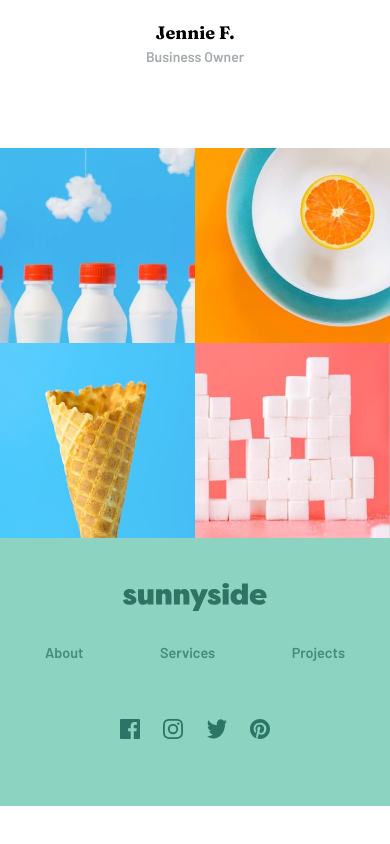
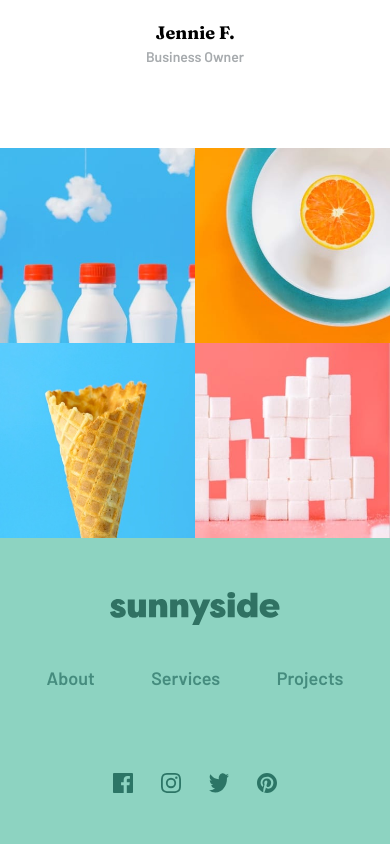
Before and after one commit to devhnry/sunnnyside-landing-page, a website built with Vite: page index.html in a window 390 px wide. Shown: the part 4174-5018 px from the top of the page. Before the commit the page ends 4980 px from the top, so only its background shows below. Built offline with nearby package versions, Linux system fonts and the light colour scheme.

Commit message:
Adjusted Footer Section , Wrapped Up Mobile Section

```diff
--- a/assets/sass/layout/_footer.scss
+++ b/assets/sass/layout/_footer.scss
@@ -1,20 +1,13 @@
 .footer{
     background: $clr-footer;
     display: grid;
-    gap: 3rem;
-    padding: 2.5rem;
-
-    &__box{
-        display: grid;
-        gap: 1.5rem;
-    }
+    padding: 3rem 2.16rem 4.45rem;
 
     &__logo{
-        width: 8rem;
+        width: 9.45rem;
         margin-inline: auto;
-
         filter: invert(27%) sepia(10%) saturate(2019%) hue-rotate(116deg) brightness(50%) contrast(88%);
-        fill: $clr-dark-400;
+        margin-bottom: 2.23rem;
     }
 
     &__list{
@@ -24,12 +17,16 @@
         justify-content: space-between;
         list-style: none;
         padding: 0;
+        margin-bottom: 4.45rem;
+        max-width: 16.5rem;
+        margin-inline: auto;
+
     }
 
     &__links{
         color: $clr-dark-100;
         text-decoration: none;
-        font-size: .8rem;
+        font-size: 1rem;
         font-family: $font-sans;
 
         &:hover{
@@ -39,13 +36,15 @@
 
     &__socials{
         display: flex;
-        gap: 1.3rem;
-        margin-inline: auto ;
+        gap: 1.56rem;
+        margin-inline: auto;
         margin-bottom: 1.2rem;
     }
 
     &__icons{
+        width: 1.12rem;
         cursor: pointer;
+        transition: all 150ms ease-in-out;
 
         &:hover{
             filter: brightness(0) invert(1);
--- a/index.html
+++ b/index.html
@@ -170,7 +170,6 @@
 
     <!-- ==== Footer =====  -->
     <footer class="footer">
-      <div class="footer__box">
         <img class="footer__logo" src="./assets/images/logo.svg" alt="">
         <div class="footer__nav">
           <ul class="footer__list">
@@ -178,7 +177,6 @@
             <li class="footer__items"><a class="footer__links" href="">Services</a></li>
             <li class="footer__items"><a class="footer__links" href="">Projects</a></li>
           </ul>
-        </div>
         </div>
 
         <div class="footer__socials">
```
Also changed, not shown: assets/css/style.css. Lines whose indentation alone changed are shown as unchanged.
